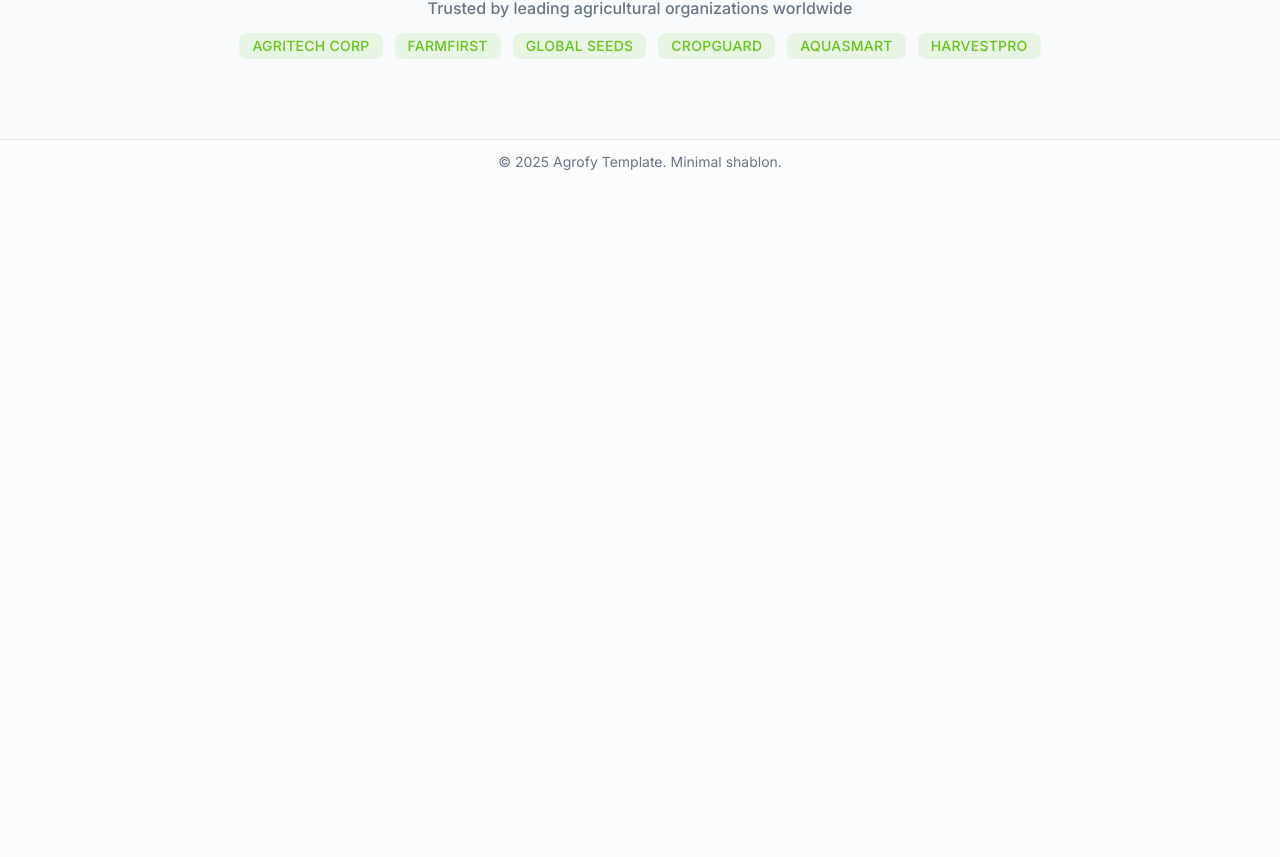
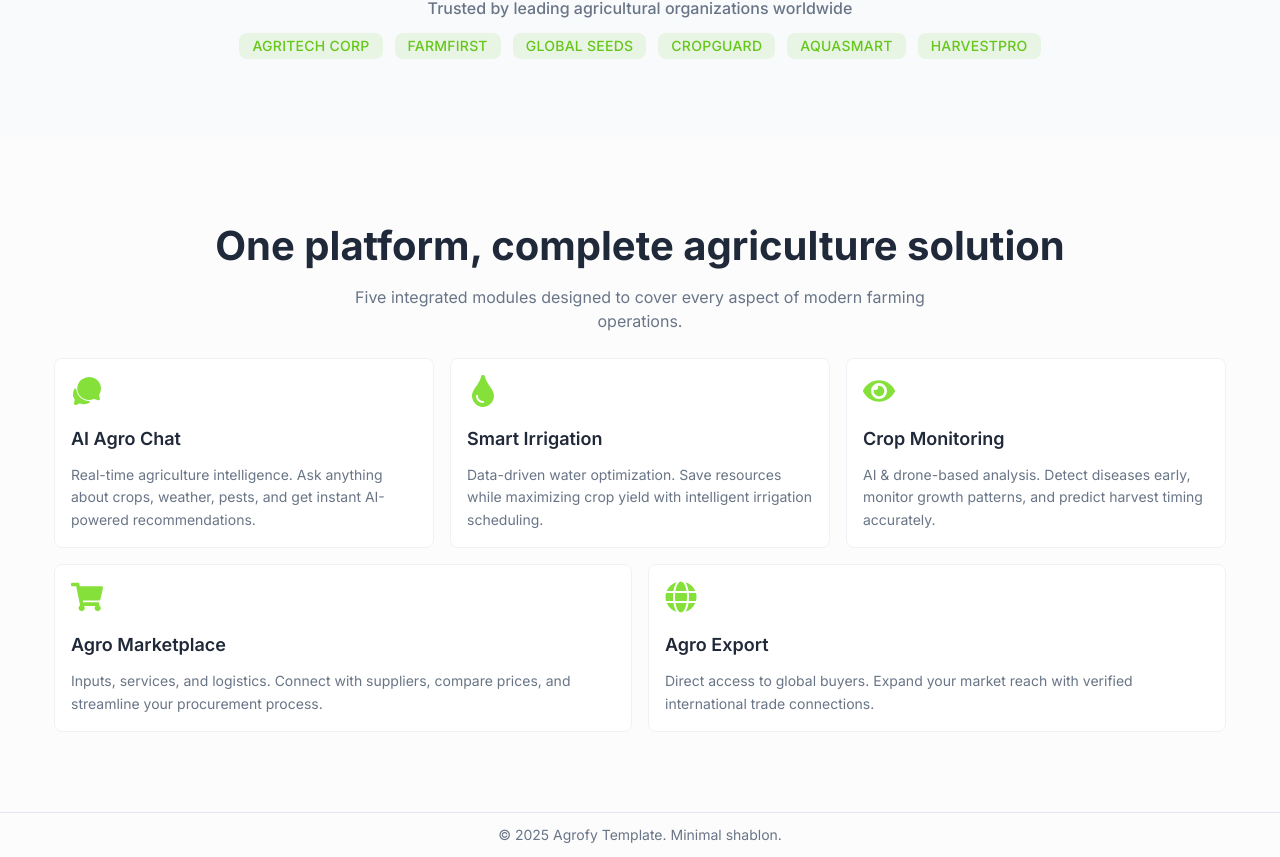
Before and after one commit to agrofy-uz/frontend, a React (Vite) app: page / in a window 1280 px wide. Shown: the part 1180-2037 px from the top of the page. Before the commit the page ends 1364 px from the top, so only its background shows below. Built offline with nearby package versions, Linux system fonts and the light colour scheme.

Commit message:
Add Product component to Home page layout

```diff
--- a/src/pages/home/home.ui.tsx
+++ b/src/pages/home/home.ui.tsx
@@ -1,12 +1,13 @@
 import { Hero } from './ui/hero';
 import { Statistics } from './ui/statistics';
 import { Box } from '@mantine/core';
-
+import { Product } from './ui/product';
 function Home() {
   return (
     <Box>
       <Hero />
       <Statistics />
+      <Product />
     </Box>
   );
 }
--- /dev/null
+++ b/src/pages/home/ui/product/index.ts
@@ -0,0 +1 @@
+export { default as Product } from './product.ui';
--- /dev/null
+++ b/src/pages/home/ui/product/product.const.ts
@@ -0,0 +1,37 @@
+export const PRODUCT_TITLE = 'One platform, complete agriculture solution';
+
+export const PRODUCT_SUBTITLE =
+  'Five integrated modules designed to cover every aspect of modern farming operations.';
+
+export const PRODUCT_MODULES = [
+  {
+    icon: 'chat', // AI Agro Chat
+    title: 'AI Agro Chat',
+    description:
+      'Real-time agriculture intelligence. Ask anything about crops, weather, pests, and get instant AI-powered recommendations.',
+  },
+  {
+    icon: 'irrigation', // Smart Irrigation
+    title: 'Smart Irrigation',
+    description:
+      'Data-driven water optimization. Save resources while maximizing crop yield with intelligent irrigation scheduling.',
+  },
+  {
+    icon: 'monitoring', // Crop Monitoring
+    title: 'Crop Monitoring',
+    description:
+      'AI & drone-based analysis. Detect diseases early, monitor growth patterns, and predict harvest timing accurately.',
+  },
+  {
+    icon: 'marketplace', // Agro Marketplace
+    title: 'Agro Marketplace',
+    description:
+      'Inputs, services, and logistics. Connect with suppliers, compare prices, and streamline your procurement process.',
+  },
+  {
+    icon: 'export', // Agro Export
+    title: 'Agro Export',
+    description:
+      'Direct access to global buyers. Expand your market reach with verified international trade connections.',
+  },
+] as const;
--- /dev/null
+++ b/src/pages/home/ui/product/product.ui.tsx
@@ -0,0 +1,112 @@
+import { Box, Text, Stack, Grid, Card, Title } from '@mantine/core';
+import { Container } from '@/shared/ui/container';
+import {
+  PRODUCT_TITLE,
+  PRODUCT_SUBTITLE,
+  PRODUCT_MODULES,
+} from './product.const';
+import { IoChatbubbles } from 'react-icons/io5';
+import { FaTint, FaEye, FaShoppingCart, FaGlobe } from 'react-icons/fa';
+
+// Icon mapping
+const iconMap = {
+  chat: IoChatbubbles,
+  irrigation: FaTint,
+  monitoring: FaEye,
+  marketplace: FaShoppingCart,
+  export: FaGlobe,
+};
+
+function Product() {
+  return (
+    <Box py={{ base: 'xl', md: 80 }}>
+      <Container>
+        <Stack gap="xl" align="center">
+          {/* Title and Subtitle */}
+          <Stack gap="md" align="center">
+            <Title
+              order={2}
+              fz={{ base: 28, sm: 32, md: 40 }}
+              fw={700}
+              ta="center"
+              c="gray.9"
+            >
+              {PRODUCT_TITLE}
+            </Title>
+            <Text
+              fz={{ base: 'sm', md: 'md' }}
+              c="dimmed"
+              ta="center"
+              maw={600}
+            >
+              {PRODUCT_SUBTITLE}
+            </Text>
+          </Stack>
+
+          {/* Modules Grid */}
+          <Grid w="100%" gutter={{ base: 'md', md: 'lg' }}>
+            {PRODUCT_MODULES.map((module, index) => {
+              const IconComponent =
+                iconMap[module.icon as keyof typeof iconMap];
+              return (
+                <Grid.Col
+                  key={index}
+                  span={{ base: 12, sm: 6, md: index < 3 ? 4 : 6 }}
+                >
+                  <Card
+                    padding="lg"
+                    radius="md"
+                    withBorder
+                    style={{
+                      borderColor: 'var(--mantine-color-gray-2)',
+                      height: '100%',
+                      transition:
+                        'border-color 0.3s ease, box-shadow 0.3s ease',
+                      cursor: 'pointer',
+                    }}
+                    onMouseEnter={(e) => {
+                      e.currentTarget.style.borderColor =
+                        'var(--mantine-color-green-5)';
+                      e.currentTarget.style.boxShadow =
+                        '0 4px 12px rgba(0, 0, 0, 0.1)';
+                    }}
+                    onMouseLeave={(e) => {
+                      e.currentTarget.style.borderColor =
+                        'var(--mantine-color-gray-2)';
+                      e.currentTarget.style.boxShadow = 'none';
+                    }}
+                  >
+                    <Stack gap="md">
+                      {/* Icon */}
+                      {IconComponent && (
+                        <Box
+                          style={{
+                            color: 'var(--mantine-color-green-5)',
+                          }}
+                        >
+                          <IconComponent size={32} />
+                        </Box>
+                      )}
+
+                      {/* Title */}
+                      <Title order={4} fz="lg" fw={600} c="gray.9">
+                        {module.title}
+                      </Title>
+
+                      {/* Description */}
+                      <Text fz="sm" c="dimmed" lh={1.6}>
+                        {module.description}
+                      </Text>
+                    </Stack>
+                  </Card>
+                </Grid.Col>
+              );
+            })}
+          </Grid>
+        </Stack>
+      </Container>
+    </Box>
+  );
+}
+
+export default Product;
```
